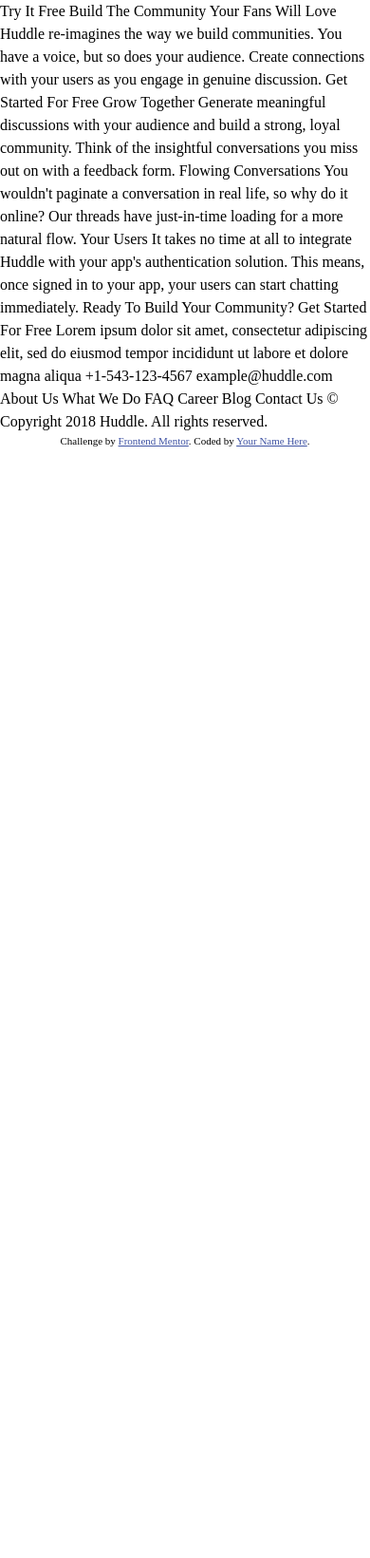
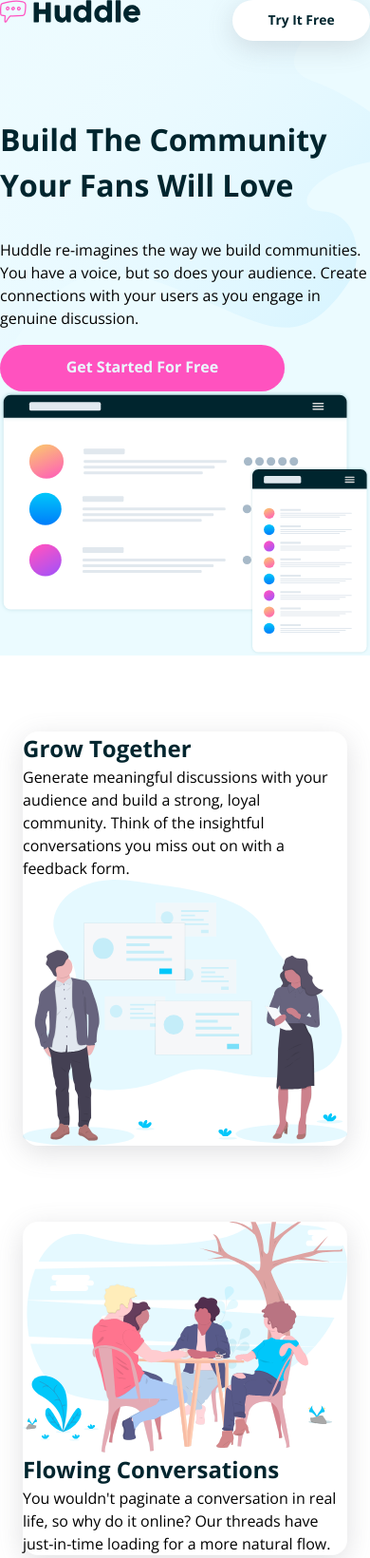
Before and after one commit to alberthgrande/huddle-landing-page-with-alternating-feature-blocks, a plain HTML site: page index.html in a window 390 px wide. Shown: the top 1640 px of the page at 95% size. Before the commit the page ends 844 px from the top, so only its background shows below. Drawn offline with nearby package versions, Linux system fonts and the light colour scheme.

Commit message:
Current Update

```diff
--- a/css/style.css
+++ b/css/style.css
@@ -15,8 +15,126 @@
   --fw-600: 600;
   --fw-700: 700;
 }
+body {
+  font-family: var(--ff-body);
+}
+
+header {
+  background: url(../images/bg-hero-desktop.svg);
+  background-repeat: no-repeat;
+  background-size: cover;
+  background-color: var(--neutral-very-pale-cyan);
+}
+
+nav {
+  display: flex;
+  justify-content: space-between;
+}
+nav img {
+  height: 1.5rem;
+}
+a.try-it__link {
+  background: #fff;
+  padding: 0.7rem 0;
+  width: 145px;
+  text-align: center;
+  text-decoration: none;
+  border-radius: 20rem;
+  box-shadow: rgba(100, 100, 111, 0.2) 0px 7px 29px 0px;
+  font-size: 0.865rem;
+  font-weight: var(--fw-700);
+  color: var(--neutral-very-dark-cyan);
+}
+
+.container {
+  display: grid;
+  grid-template-columns: repeat(2, 1fr);
+  align-items: center;
+  margin: 5rem 0;
+}
+.main__container {
+  margin: 0 1.5rem;
+}
+
+.title {
+  color: var(--neutral-very-dark-cyan);
+}
+
+.header__content {
+  margin: 2rem 0 1rem;
+}
+.header__button {
+  padding: 0.7rem;
+  border-radius: 20rem;
+  width: 300px;
+  border: none;
+  cursor: pointer;
+
+  background-color: var(--primary-pink);
+  color: var(--neutral-very-pale-cyan);
+  font-weight: var(--fw-600);
+  border-bottom: 2px solid var(--primary-pink);
+}
+
+.header__button:hover {
+  background-color: hsl(322, 100%, 75%);
+  color: var(--neutral-very-pale-cyan);
+}
+
+/* card */
+.card {
+  box-shadow: rgba(100, 100, 111, 0.2) 0px 7px 29px 0px;
+  border-radius: 1rem;
+  margin: 5rem auto;
+  max-width: 1200px;
+
+  /* layout */
+  display: grid;
+  grid-template-columns: repeat(2, 1fr);
+  align-items: center;
+}
+
+/* .card-img {
+  height: 24rem;
+} */
 
 /* footer */
+footer {
+  background-color: var(--neutral-very-dark-cyan);
+  margin-top: 500px;
+}
+.footer-container {
+  margin: 0 1.5rem;
+}
+.footer-card {
+  background-color: #fff;
+  box-shadow: rgba(100, 100, 111, 0.2) 0px 7px 29px 0px;
+  border-radius: 1rem;
+  margin: auto;
+  max-width: 1020px;
+  padding: 2.5rem;
+  text-align: center;
+
+  transform: translateY(-70%);
+}
+
+.footer__button {
+  border: none;
+  background-color: var(--primary-pink);
+  border-bottom: 2px solid var(--primary-pink);
+  border-radius: 20rem;
+  color: var(--neutral-very-pale-cyan);
+  cursor: pointer;
+  font-weight: var(--fw-600);
+  margin: 1.5rem 0;
+  padding: 1rem;
+}
+
+.footer__button:hover {
+  background-color: hsl(322, 100%, 75%);
+  color: var(--neutral-very-pale-cyan);
+}
+
 .attribution {
   font-size: 11px;
   text-align: center;
@@ -24,3 +142,47 @@
 .attribution a {
   color: hsl(228, 45%, 44%);
 }
+
+@media only screen and (min-width: 48rem) {
+  header {
+    padding: 3rem 5rem;
+  }
+  .header-title {
+    font-size: 2.5rem;
+    width: 500px;
+  }
+
+  /* card */
+  .card {
+    padding: 3rem 1rem 3rem 5rem;
+  }
+
+  /* footer */
+  .footer-card__title {
+    font-size: 1.8rem;
+  }
+
+  .footer__button {
+    border: none;
+    background-color: var(--primary-pink);
+    border-bottom: 2px solid var(--primary-pink);
+    border-radius: 20rem;
+    color: var(--neutral-very-pale-cyan);
+    cursor: pointer;
+    font-weight: var(--fw-600);
+    margin: 1.5rem 0;
+    padding: 1rem;
+    width: 350px;
+  }
+}
+
+@media only screen and (max-width: 48rem) {
+  /* card */
+  .container,
+  .card {
+    display: flex;
+    flex-direction: column;
+    justify-content: center;
+    align-items: center;
+  }
+}
--- a/index.html
+++ b/index.html
@@ -28,36 +28,93 @@
     />
   </head>
   <body>
-    Try It Free
+    <header>
+      <nav>
+        <img src="./images/logo.svg" alt="" />
+        <a class="try-it__link" href="#"> Try It Free </a>
+      </nav>
+      <div class="container">
+        <div>
+          <h1 class="header-title title">
+            Build The Community Your Fans Will Love
+          </h1>
+          <p class="header__content">
+            Huddle re-imagines the way we build communities. You have a voice,
+            but so does your audience. Create connections with your users as you
+            engage in genuine discussion.
+          </p>
+
+          <button class="header__button">Get Started For Free</button>
+        </div>
+        <img src="./images/illustration-mockups.svg" alt="" />
+      </div>
+    </header>
+
+    <main>
+      <section class="main__container">
+        <div class="card">
+          <div class="card-content">
+            <h2 class="title">Grow Together</h2>
+
+            <p>
+              Generate meaningful discussions with your audience and build a
+              strong, loyal community. Think of the insightful conversations you
+              miss out on with a feedback form.
+            </p>
+          </div>
+          <img
+            class="card-img"
+            src="./images/illustration-grow-together.svg"
+            alt="illustration-grow-together"
+          />
+        </div>
+
+        <div class="card">
+          <img
+            class="card-img"
+            src="./images/illustration-flowing-conversation.svg"
+            alt="illustration-flowing-conversation"
+          />
+          <div class="card-content">
+            <h2 class="title">Flowing Conversations</h2>
+
+            <p>
+              You wouldn't paginate a conversation in real life, so why do it
+              online? Our threads have just-in-time loading for a more natural
+              flow.
+            </p>
+          </div>
+        </div>
+
+        <div class="card">
+          <div class="card-content">
+            <h2 class="title">Your Users</h2>
+
+            <p>
+              It takes no time at all to integrate Huddle with your app's
+              authentication solution. This means, once signed in to your app,
+              your users can start chatting immediately.
+            </p>
+          </div>
+          <img
+            class="card-img"
+            src="./images/illustration-your-users.svg"
+            alt="illustration-your-users"
+          />
+        </div>
+      </section>
+    </main>
+
+    <footer>
+      <div class="footer-container">
+        <div class="footer-card">
+          <h3 class="footer-card__title title">
+            Ready To Build Your Community?
+          </h3>
           <!--  -->
-    Build The Community Your Fans Will Love
-    <!--  -->
-    Huddle re-imagines the way we build communities. You have a voice, but so
-    does your audience. Create connections with your users as you engage in
-    genuine discussion.
-    <!--  -->
-    Get Started For Free
-    <!--  -->
-    Grow Together
-    <!--  -->
-    Generate meaningful discussions with your audience and build a strong, loyal
-    community. Think of the insightful conversations you miss out on with a
-    feedback form.
-    <!--  -->
-    Flowing Conversations
-    <!--  -->
-    You wouldn't paginate a conversation in real life, so why do it online? Our
-    threads have just-in-time loading for a more natural flow.
-    <!--  -->
-    Your Users
-    <!--  -->
-    It takes no time at all to integrate Huddle with your app's authentication
-    solution. This means, once signed in to your app, your users can start
-    chatting immediately.
-    <!--  -->
-    Ready To Build Your Community?
-    <!--  -->
-    Get Started For Free
+          <button class="footer__button">Get Started For Free</button>
+        </div>
+
         <!--  -->
         Lorem ipsum dolor sit amet, consectetur adipiscing elit, sed do eiusmod
         tempor incididunt ut labore et dolore magna aliqua
@@ -69,14 +126,17 @@
         Career Blog Contact Us
         <!--  -->
         &copy; Copyright 2018 Huddle. All rights reserved.
+      </div>
       <!--  -->
-    <footer>
-      <p class="attribution">
+      <!--  -->
+      <!--  -->
+      <!--  -->
+      <!-- <p class="attribution">
         Challenge by
         <a href="https://www.frontendmentor.io?ref=challenge" target="_blank"
           >Frontend Mentor</a
         >. Coded by <a href="#">Your Name Here</a>.
-      </p>
+      </p> -->
     </footer>
   </body>
 </html>
```
Lines whose indentation alone changed are shown as unchanged.
